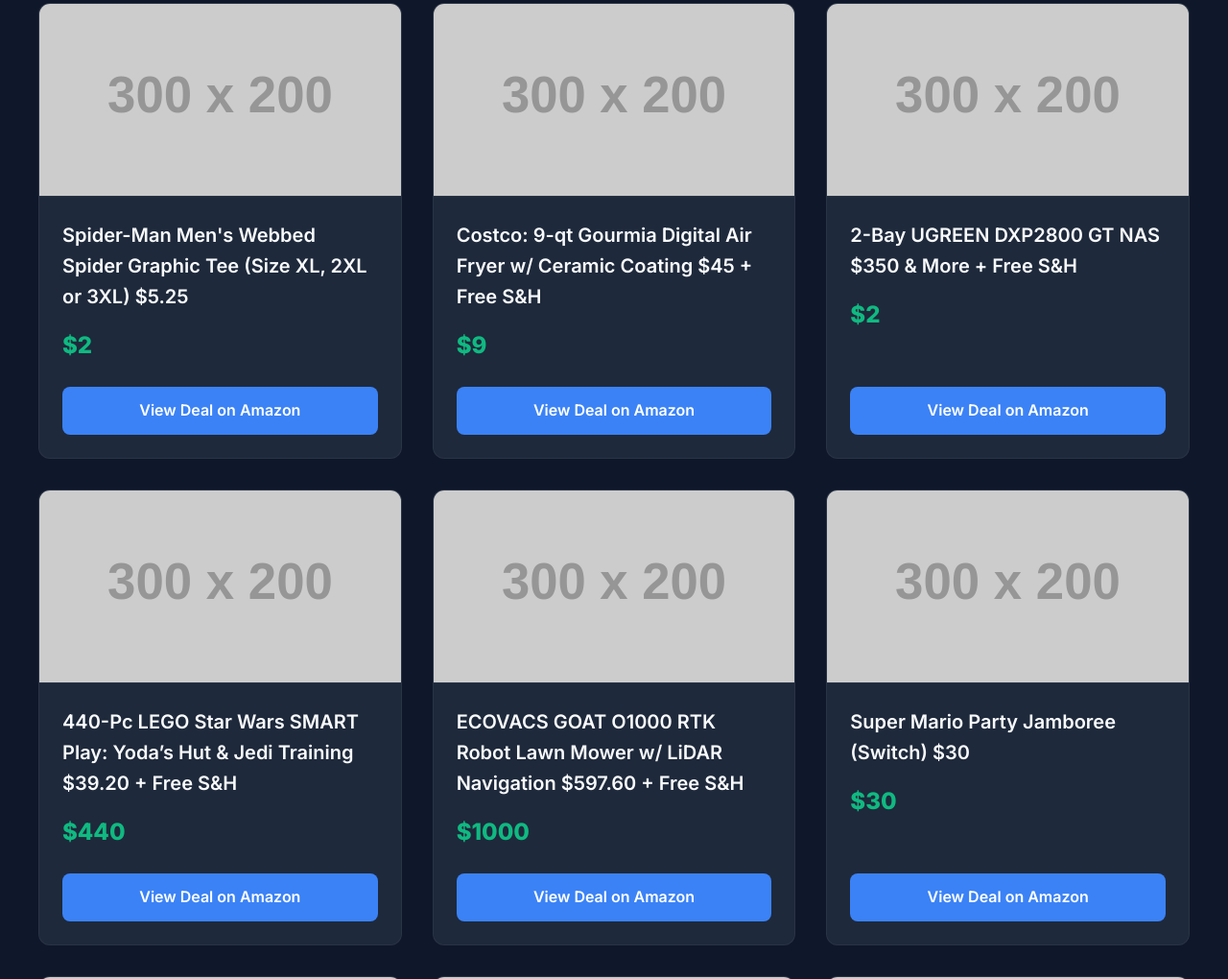
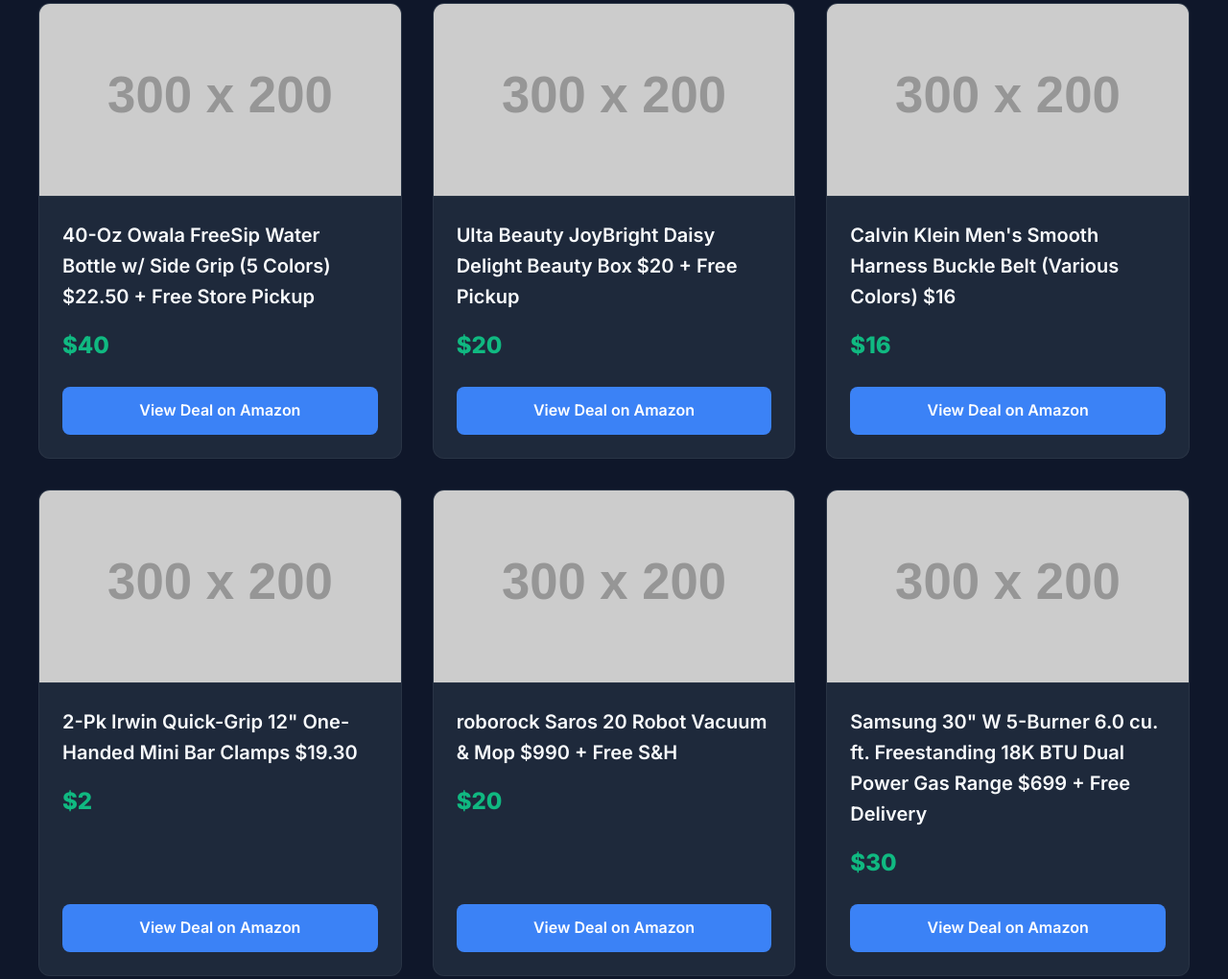
Before and after one commit to littlejosh1233/daily-deals, a plain HTML site: page docs/index.html in a window 1280 px wide. Shown: the part 228-1248 px from the top of the page at 96% size. Drawn offline with Linux system fonts and the light colour scheme; placeholder pictures from the web are drawn by us.

Commit message:
Auto-update daily deals Tue 11/24/2026

```diff
--- a/docs/index.html
+++ b/docs/index.html
@@ -157,15 +157,63 @@
 
     <header>
         <h1>Daily Tech Deals</h1>
-        <p class="subtitle">The best, hand-picked PC parts and gaming gear. Updated November 23, 2026, 04:04 PM.</p>
+        <p class="subtitle">The best, hand-picked PC parts and gaming gear. Updated November 24, 2026, 04:12 PM.</p>
     </header>
 
     <div class="container">
 
         <div class="card">
-            <img src="https://via.placeholder.com/300x200?text=Top+Deal" alt="Spider-Man Men's Webbed Spider Graphic Tee (Size XL, 2XL or 3XL) $5.25" class="card-img">
+            <img src="https://via.placeholder.com/300x200?text=Top+Deal" alt="40-Oz Owala FreeSip Water Bottle w/ Side Grip (5 Colors) $22.50 + Free Store Pickup" class="card-img">
             <div class="card-content">
-                <h2 class="card-title">Spider-Man Men's Webbed Spider Graphic Tee (Size XL, 2XL or 3XL) $5.25</h2>
+                <h2 class="card-title">40-Oz Owala FreeSip Water Bottle w/ Side Grip (5 Colors) $22.50 + Free Store Pickup</h2>
+                <div class="card-price-row">
+                    <div>
+                        <span class="price">$40</span>
+
+                    </div>
+
+                </div>
+                <!-- This links to the product using YOUR affiliate tag -->
+                <a href="https://slickdeals.net/f/20386089-40-oz-owala-freesip-water-bottle-w-side-grip-5-colors-22-50-free-shipping-on-49?utm_source=rss&utm_content=fp&utm_medium=RSS2?tag=little1233s-20" target="_blank" class="btn">View Deal on Amazon</a>
+            </div>
+        </div>
+
+        <div class="card">
+            <img src="https://via.placeholder.com/300x200?text=Top+Deal" alt="Ulta Beauty JoyBright Daisy Delight Beauty Box $20 + Free Pickup" class="card-img">
+            <div class="card-content">
+                <h2 class="card-title">Ulta Beauty JoyBright Daisy Delight Beauty Box $20 + Free Pickup</h2>
+                <div class="card-price-row">
+                    <div>
+                        <span class="price">$20</span>
+
+                    </div>
+
+                </div>
+                <!-- This links to the product using YOUR affiliate tag -->
+                <a href="https://slickdeals.net/f/20366022-ulta-beauty-black-friday-sale-joybright-daisy-delight-beauty-box-19-99-free-store-pickup?utm_source=rss&utm_content=fp&utm_medium=RSS2?tag=little1233s-20" target="_blank" class="btn">View Deal on Amazon</a>
+            </div>
+        </div>
+
+        <div class="card">
+            <img src="https://via.placeholder.com/300x200?text=Top+Deal" alt="Calvin Klein Men's Smooth Harness Buckle Belt (Various Colors) $16" class="card-img">
+            <div class="card-content">
+                <h2 class="card-title">Calvin Klein Men's Smooth Harness Buckle Belt (Various Colors) $16</h2>
+                <div class="card-price-row">
+                    <div>
+                        <span class="price">$16</span>
+
+                    </div>
+
+                </div>
+                <!-- This links to the product using YOUR affiliate tag -->
+                <a href="https://slickdeals.net/f/20376462-calvin-klein-men-s-dress-belt-black-cognac-s-m-l-xl-16?utm_source=rss&utm_content=fp&utm_medium=RSS2?tag=little1233s-20" target="_blank" class="btn">View Deal on Amazon</a>
+            </div>
+        </div>
+
+        <div class="card">
+            <img src="https://via.placeholder.com/300x200?text=Top+Deal" alt="2-Pk Irwin Quick-Grip 12" One-Handed Mini Bar Clamps $19.30" class="card-img">
+            <div class="card-content">
+                <h2 class="card-title">2-Pk Irwin Quick-Grip 12" One-Handed Mini Bar Clamps $19.30</h2>
                 <div class="card-price-row">
                     <div>
                         <span class="price">$2</span>
@@ -174,78 +222,30 @@
 
                 </div>
                 <!-- This links to the product using YOUR affiliate tag -->
-                <a href="https://slickdeals.net/f/20374278-spider-man-men-s-webbed-spider-graphic-tee-sizes-sm-3xl-5-24-free-shipping-w-walmart-or-on-35?utm_source=rss&utm_content=fp&utm_medium=RSS2?tag=little1233s-20" target="_blank" class="btn">View Deal on Amazon</a>
+                <a href="https://slickdeals.net/f/20371143-2-pack-irwin-quick-grip-12-one-handed-mini-bar-clamps-1964745-19-29-free-shipping-w-prime-or-on-35?utm_source=rss&utm_content=fp&utm_medium=RSS2?tag=little1233s-20" target="_blank" class="btn">View Deal on Amazon</a>
             </div>
         </div>
 
         <div class="card">
-            <img src="https://via.placeholder.com/300x200?text=Top+Deal" alt="Costco: 9-qt Gourmia Digital Air Fryer w/ Ceramic Coating $45 + Free S&H" class="card-img">
+            <img src="https://via.placeholder.com/300x200?text=Top+Deal" alt="roborock Saros 20 Robot Vacuum & Mop $990 + Free S&H" class="card-img">
             <div class="card-content">
-                <h2 class="card-title">Costco: 9-qt Gourmia Digital Air Fryer w/ Ceramic Coating $45 + Free S&H</h2>
+                <h2 class="card-title">roborock Saros 20 Robot Vacuum & Mop $990 + Free S&H</h2>
                 <div class="card-price-row">
                     <div>
-                        <span class="price">$9</span>
+                        <span class="price">$20</span>
 
                     </div>
 
                 </div>
                 <!-- This links to the product using YOUR affiliate tag -->
-                <a href="https://slickdeals.net/f/20331102-gourmia-air-fryer-with-viewing-window-9-qt-44-99?utm_source=rss&utm_content=fp&utm_medium=RSS2?tag=little1233s-20" target="_blank" class="btn">View Deal on Amazon</a>
+                <a href="https://slickdeals.net/f/20340510-roborock-saros-20-robot-vacuum-mop-990-free-s-h?utm_source=rss&utm_content=fp&utm_medium=RSS2?tag=little1233s-20" target="_blank" class="btn">View Deal on Amazon</a>
             </div>
         </div>
 
         <div class="card">
-            <img src="https://via.placeholder.com/300x200?text=Top+Deal" alt="2-Bay UGREEN DXP2800 GT NAS $350 & More + Free S&H" class="card-img">
+            <img src="https://via.placeholder.com/300x200?text=Top+Deal" alt="Samsung 30" W 5-Burner 6.0 cu. ft. Freestanding 18K BTU Dual Power Gas Range $699 + Free Delivery" class="card-img">
             <div class="card-content">
-                <h2 class="card-title">2-Bay UGREEN DXP2800 GT NAS $350 & More + Free S&H</h2>
-                <div class="card-price-row">
-                    <div>
-                        <span class="price">$2</span>
-
-                    </div>
-
-                </div>
-                <!-- This links to the product using YOUR affiliate tag -->
-                <a href="https://slickdeals.net/f/20337477-ugreen-dxp2800-gt-nas-for-smart-home-enthusiasts-creators-freelancers-349-99-free-shipping?utm_source=rss&utm_content=fp&utm_medium=RSS2?tag=little1233s-20" target="_blank" class="btn">View Deal on Amazon</a>
-            </div>
-        </div>
-
-        <div class="card">
-            <img src="https://via.placeholder.com/300x200?text=Top+Deal" alt="440-Pc LEGO Star Wars SMART Play: Yoda’s Hut & Jedi Training $39.20 + Free S&H" class="card-img">
-            <div class="card-content">
-                <h2 class="card-title">440-Pc LEGO Star Wars SMART Play: Yoda’s Hut & Jedi Training $39.20 + Free S&H</h2>
-                <div class="card-price-row">
-                    <div>
-                        <span class="price">$440</span>
-
-                    </div>
-
-                </div>
-                <!-- This links to the product using YOUR affiliate tag -->
-                <a href="https://slickdeals.net/f/20368683-440-pcs-lego-star-wars-smart-play-yoda-s-hut-and-jedi-training-75422-39-19-free-s-h-at-amazon?utm_source=rss&utm_content=fp&utm_medium=RSS2?tag=little1233s-20" target="_blank" class="btn">View Deal on Amazon</a>
-            </div>
-        </div>
-
-        <div class="card">
-            <img src="https://via.placeholder.com/300x200?text=Top+Deal" alt="ECOVACS GOAT O1000 RTK Robot Lawn Mower w/ LiDAR Navigation $597.60 + Free S&H" class="card-img">
-            <div class="card-content">
-                <h2 class="card-title">ECOVACS GOAT O1000 RTK Robot Lawn Mower w/ LiDAR Navigation $597.60 + Free S&H</h2>
-                <div class="card-price-row">
-                    <div>
-                        <span class="price">$1000</span>
-
-                    </div>
-
-                </div>
-                <!-- This links to the product using YOUR affiliate tag -->
-                <a href="https://slickdeals.net/f/20328180-ecovacs-goat-o1000-rtk-perimeter-wire-free-robot-lawn-mower-597-60-free-shipping?utm_source=rss&utm_content=fp&utm_medium=RSS2?tag=little1233s-20" target="_blank" class="btn">View Deal on Amazon</a>
-            </div>
-        </div>
-
-        <div class="card">
-            <img src="https://via.placeholder.com/300x200?text=Top+Deal" alt="Super Mario Party Jamboree (Switch) $30" class="card-img">
-            <div class="card-content">
-                <h2 class="card-title">Super Mario Party Jamboree (Switch) $30</h2>
+                <h2 class="card-title">Samsung 30" W 5-Burner 6.0 cu. ft. Freestanding 18K BTU Dual Power Gas Range $699 + Free Delivery</h2>
                 <div class="card-price-row">
                     <div>
                         <span class="price">$30</span>
@@ -254,103 +254,103 @@
 
                 </div>
                 <!-- This links to the product using YOUR affiliate tag -->
-                <a href="https://slickdeals.net/f/20375586-super-mario-party-jamboree-switch-30?utm_source=rss&utm_content=fp&utm_medium=RSS2?tag=little1233s-20" target="_blank" class="btn">View Deal on Amazon</a>
+                <a href="https://slickdeals.net/f/20383923-samsung-30-in-wide-5-burner-6-0-cu-ft-freestanding-gas-range-with-18k-btu-dual-power-burner-self-clean-stainless-steel-699-99-bestbuy-com?utm_source=rss&utm_content=fp&utm_medium=RSS2?tag=little1233s-20" target="_blank" class="btn">View Deal on Amazon</a>
             </div>
         </div>
 
         <div class="card">
-            <img src="https://via.placeholder.com/300x200?text=Top+Deal" alt="Woot! Toys Buy More Save More Offer Buy 7+ Items, Get 70% Off + Free S&H w/ Prime" class="card-img">
+            <img src="https://via.placeholder.com/300x200?text=Top+Deal" alt="37-pc BePuzzled Turtles Original 3D Crystal Puzzle (Blue, Level 1) $4.65" class="card-img">
             <div class="card-content">
-                <h2 class="card-title">Woot! Toys Buy More Save More Offer Buy 7+ Items, Get 70% Off + Free S&H w/ Prime</h2>
+                <h2 class="card-title">37-pc BePuzzled Turtles Original 3D Crystal Puzzle (Blue, Level 1) $4.65</h2>
                 <div class="card-price-row">
                     <div>
-                        <span class="price">$7</span>
+                        <span class="price">$37</span>
 
                     </div>
 
                 </div>
                 <!-- This links to the product using YOUR affiliate tag -->
-                <a href="https://slickdeals.net/f/20374128-woot-toys-buy-7-items-get-70-off-f-s-with-prime?utm_source=rss&utm_content=fp&utm_medium=RSS2?tag=little1233s-20" target="_blank" class="btn">View Deal on Amazon</a>
+                <a href="https://slickdeals.net/f/20385426-37-piece-bepuzzled-turtles-original-3d-crystal-puzzle-blue-level-2-4-64-free-shipping-w-prime-or-on-35?utm_source=rss&utm_content=fp&utm_medium=RSS2?tag=little1233s-20" target="_blank" class="btn">View Deal on Amazon</a>
             </div>
         </div>
 
         <div class="card">
-            <img src="https://via.placeholder.com/300x200?text=Top+Deal" alt="5x 1kg ELEGOO PLA PLA+, Rapid PLA+, ASA, & More 3D Printer Filament Rolls from $40.75 + Free S&H" class="card-img">
+            <img src="https://via.placeholder.com/300x200?text=Top+Deal" alt="Pocket Juice 20,000mAh Slim Pro Portable Power Bank w/ USB-C & Dual USB-A $9" class="card-img">
             <div class="card-content">
-                <h2 class="card-title">5x 1kg ELEGOO PLA PLA+, Rapid PLA+, ASA, & More 3D Printer Filament Rolls from $40.75 + Free S&H</h2>
+                <h2 class="card-title">Pocket Juice 20,000mAh Slim Pro Portable Power Bank w/ USB-C & Dual USB-A $9</h2>
                 <div class="card-price-row">
                     <div>
-                        <span class="price">$5</span>
+                        <span class="price">$20</span>
 
                     </div>
 
                 </div>
                 <!-- This links to the product using YOUR affiliate tag -->
-                <a href="https://slickdeals.net/f/20376612-5x-1kg-elegoo-pla-pla-rapid-pla-asa-more-3d-printer-filament-rolls-from-40-76-free-s-h?utm_source=rss&utm_content=fp&utm_medium=RSS2?tag=little1233s-20" target="_blank" class="btn">View Deal on Amazon</a>
+                <a href="https://slickdeals.net/f/20373930-pocket-juice-20-000mah-slim-pro-portable-power-bank-w-usb-c-dual-usb-a-9-free-shipping-w-walmart-or-on-35?utm_source=rss&utm_content=fp&utm_medium=RSS2?tag=little1233s-20" target="_blank" class="btn">View Deal on Amazon</a>
             </div>
         </div>
 
         <div class="card">
-            <img src="https://via.placeholder.com/300x200?text=Top+Deal" alt="43-Pc Milwaukee Shockwave 3/8" SAE/Metric 6 Point Impact Socket Set $99 + Free S&H" class="card-img">
+            <img src="https://via.placeholder.com/300x200?text=Top+Deal" alt="Hasbro Monopoly Token Advent Calendar $12.50" class="card-img">
             <div class="card-content">
-                <h2 class="card-title">43-Pc Milwaukee Shockwave 3/8" SAE/Metric 6 Point Impact Socket Set $99 + Free S&H</h2>
+                <h2 class="card-title">Hasbro Monopoly Token Advent Calendar $12.50</h2>
                 <div class="card-price-row">
                     <div>
-                        <span class="price">$43</span>
+                        <span class="price">$12.50</span>
 
                     </div>
 
                 </div>
                 <!-- This links to the product using YOUR affiliate tag -->
-                <a href="https://slickdeals.net/f/20363037-99-fs-hd-milwaukee-shockwave-3-8-in-drive-sae-and-metric-6-point-impact-socket-set-43-piece?utm_source=rss&utm_content=fp&utm_medium=RSS2?tag=little1233s-20" target="_blank" class="btn">View Deal on Amazon</a>
+                <a href="https://slickdeals.net/f/20374320-12-49-monopoly-token-advent-calendar-at-amazon?utm_source=rss&utm_content=fp&utm_medium=RSS2?tag=little1233s-20" target="_blank" class="btn">View Deal on Amazon</a>
             </div>
         </div>
 
         <div class="card">
-            <img src="https://via.placeholder.com/300x200?text=Top+Deal" alt="Ryobi ONE+ Cordless Inflator/Deflator w/ 4Ah & 2Ah Batteries & Charger $99 + Free S&H" class="card-img">
+            <img src="https://via.placeholder.com/300x200?text=Top+Deal" alt="29.3mm TISSOT Women's T-My Lady Stainless Steel Automatic Watch w/ Date $289 + Free S&H" class="card-img">
             <div class="card-content">
-                <h2 class="card-title">Ryobi ONE+ Cordless Inflator/Deflator w/ 4Ah & 2Ah Batteries & Charger $99 + Free S&H</h2>
+                <h2 class="card-title">29.3mm TISSOT Women's T-My Lady Stainless Steel Automatic Watch w/ Date $289 + Free S&H</h2>
                 <div class="card-price-row">
                     <div>
-                        <span class="price">$4</span>
+                        <span class="price">$29</span>
 
                     </div>
 
                 </div>
                 <!-- This links to the product using YOUR affiliate tag -->
-                <a href="https://slickdeals.net/f/20361564-ryobi-one-18v-kit-w-4-0-ah-battery-2-0-ah-battery-charger-free-one-cordless-inflator-deflator-99?utm_source=rss&utm_content=fp&utm_medium=RSS2?tag=little1233s-20" target="_blank" class="btn">View Deal on Amazon</a>
+                <a href="https://slickdeals.net/f/20369097-29-3mm-tissot-women-s-t-my-lady-stainless-steel-automatic-watch-w-date-289-free-s-h?utm_source=rss&utm_content=fp&utm_medium=RSS2?tag=little1233s-20" target="_blank" class="btn">View Deal on Amazon</a>
             </div>
         </div>
 
         <div class="card">
-            <img src="https://via.placeholder.com/300x200?text=Top+Deal" alt="Prime Members: UGREEN Sale: 6.6-ft 240W USB-C Cable w/ Digital Display $15.20 & More + Free S&H" class="card-img">
+            <img src="https://via.placeholder.com/300x200?text=Top+Deal" alt="Quicken 1-Year Subscriptions: Classic Premier $66, Classic Deluxe $53 & More + Free S&H" class="card-img">
             <div class="card-content">
-                <h2 class="card-title">Prime Members: UGREEN Sale: 6.6-ft 240W USB-C Cable w/ Digital Display $15.20 & More + Free S&H</h2>
+                <h2 class="card-title">Quicken 1-Year Subscriptions: Classic Premier $66, Classic Deluxe $53 & More + Free S&H</h2>
                 <div class="card-price-row">
                     <div>
-                        <span class="price">$6</span>
+                        <span class="price">$1</span>
 
                     </div>
 
                 </div>
                 <!-- This links to the product using YOUR affiliate tag -->
-                <a href="https://slickdeals.net/f/20371581-prime-members-ugreen-sale-6-6-ft-240w-usb-c-cable-w-digital-display-15-20-more-free-s-h?utm_source=rss&utm_content=fp&utm_medium=RSS2?tag=little1233s-20" target="_blank" class="btn">View Deal on Amazon</a>
+                <a href="https://slickdeals.net/f/20377980-quicken-software-not-the-starter-editions-53?utm_source=rss&utm_content=fp&utm_medium=RSS2?tag=little1233s-20" target="_blank" class="btn">View Deal on Amazon</a>
             </div>
         </div>
 
         <div class="card">
-            <img src="https://via.placeholder.com/300x200?text=Top+Deal" alt="1.69-Oz medicube Collagen Jelly Cream $7.70 & More" class="card-img">
+            <img src="https://via.placeholder.com/300x200?text=Top+Deal" alt="Prime Members: 3-Port UGREEN 65W Nexode USB-C GaN Wall Block $22.50 & More" class="card-img">
             <div class="card-content">
-                <h2 class="card-title">1.69-Oz medicube Collagen Jelly Cream $7.70 & More</h2>
+                <h2 class="card-title">Prime Members: 3-Port UGREEN 65W Nexode USB-C GaN Wall Block $22.50 & More</h2>
                 <div class="card-price-row">
                     <div>
-                        <span class="price">$1.69</span>
+                        <span class="price">$3</span>
 
                     </div>
 
                 </div>
                 <!-- This links to the product using YOUR affiliate tag -->
-                <a href="https://slickdeals.net/f/20373432-1-69-oz-medicube-collagen-jelly-cream-7-70-more?utm_source=rss&utm_content=fp&utm_medium=RSS2?tag=little1233s-20" target="_blank" class="btn">View Deal on Amazon</a>
+                <a href="https://slickdeals.net/f/20371356-ugreen-magflow-25w-2-in-1-pocket-sized-foldable-wireless-charger-black-28-49-more-free-shipping?utm_source=rss&utm_content=fp&utm_medium=RSS2?tag=little1233s-20" target="_blank" class="btn">View Deal on Amazon</a>
             </div>
         </div>
 
```
